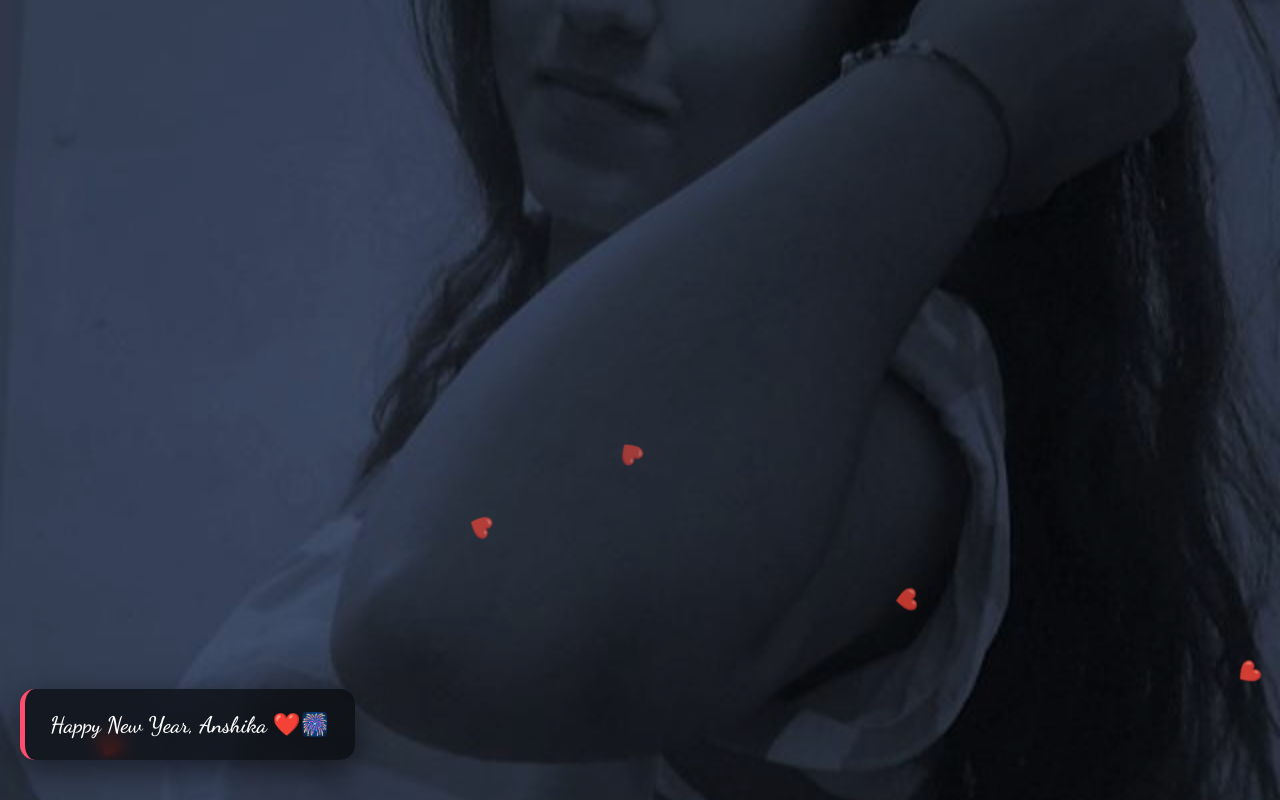
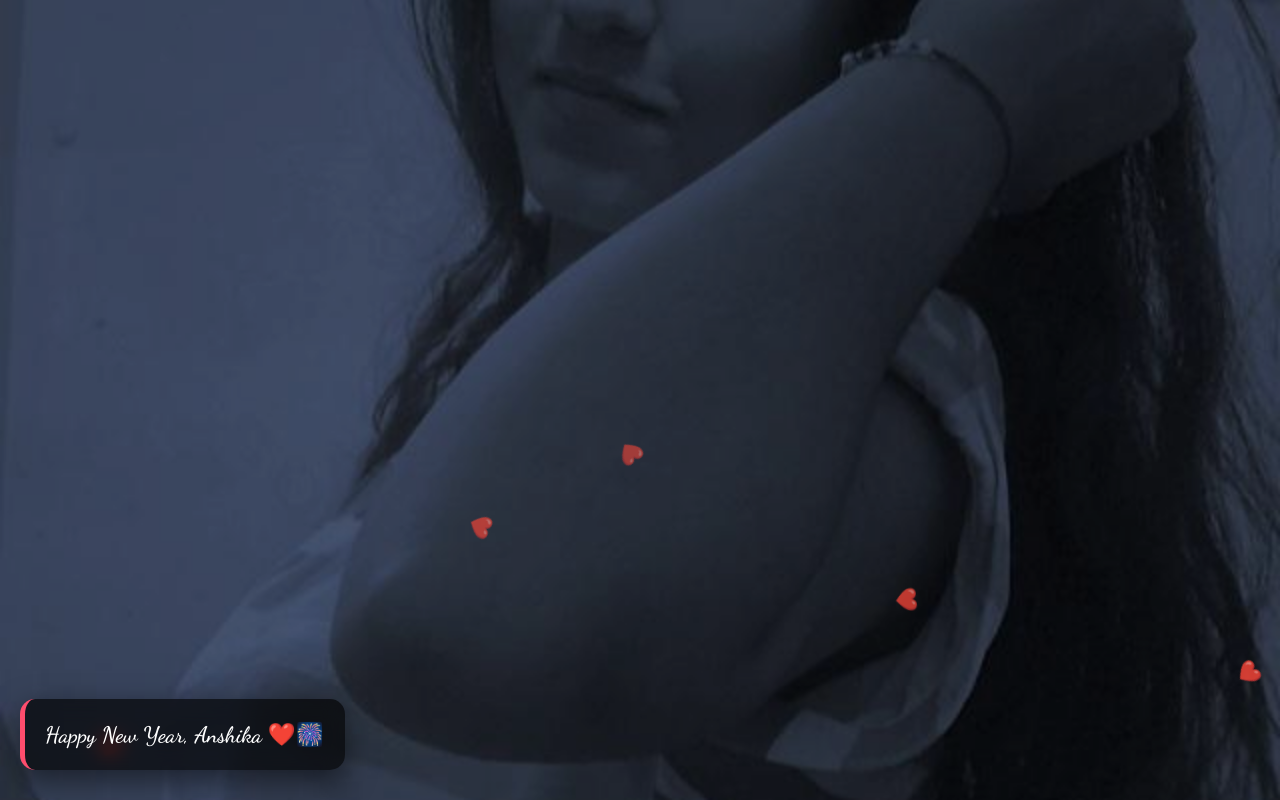
Before and after one commit to rajpootalok550-tech/My-Baby, a plain HTML site: page index.html in a window 1280 px wide. Both pictures are taken after a click on the button "Click to Open 💕". Drawn offline with Linux system fonts and the light colour scheme.

Commit message:
Refactor comments and enhance slideshow styles
Updated comments for clarity and adjusted styles for better visual appeal.

```diff
--- a/index.html
+++ b/index.html
@@ -16,7 +16,7 @@
       height: 100vh;
     }
 
-    /* Full-screen Background Slideshow */
+    /* Slideshow - Clearer Photos */
     #slideshow {
       position: fixed;
       top: 0;
@@ -35,12 +35,12 @@
       object-fit: cover;
       opacity: 0;
       transition: opacity 2s ease-in-out;
-      filter: brightness(70%); /* Brightened so photos are clearer */
+      filter: brightness(75%); /* Photos are now brighter */
     }
 
     .slide.active { opacity: 1; }
 
-    /* Opening Screen */
+    /* Start Screen */
     #start-screen {
       position: fixed;
       top: 0;
@@ -67,23 +67,23 @@
       box-shadow: 0 5px 20px rgba(255, 77, 109, 0.5);
     }
 
-    /* THE GREETING CARD (Moved to Bottom-Left) */
+    /* GREETING STICKER (Moved to Bottom-Left) */
     .overlay {
       position: absolute;
-      bottom: 40px; /* Space from bottom */
-      left: 20px;   /* Space from left */
+      bottom: 30px;
+      left: 20px;
       width: auto;
       display: none;
       z-index: 50;
     }
 
     .greeting-sticker {
-      background: rgba(0, 0, 0, 0.6); /* Darker glass for better contrast */
+      background: rgba(0, 0, 0, 0.65);
       backdrop-filter: blur(10px);
-      padding: 20px 25px;
+      padding: 20px;
       border-radius: 15px;
-      border-left: 5px solid #ff4d6d; /* Romantic accent line */
-      width: 280px; /* Smaller width so it doesn't cover the photo center */
+      border-left: 5px solid #ff4d6d;
+      width: 280px;
       box-shadow: 0 10px 30px rgba(0,0,0,0.5);
     }
 
@@ -165,16 +165,21 @@
       "Aur isi chakkar mein tumhe hurt kar deta hoon 💔",
       "Uske liye mujhe dil se afsos hai 🤍",
       "Par meri feelings kabhi fake nahi thi…",
+      "Na kal, na aaj, na kabhi ✨",
       "Anshika, tum meri life ka wo hissa ho…",
       "Jahan main sukoon mehsoos karta hoon 🫶",
       "Tumhari ek smile… 😊",
       "Mere hazaar problems ko shaant kar deti hai",
       "Is naye saal mein 🎊",
+      "Main sirf baatein nahi…",
       "Main effort dikhana chahta hoon 🌱",
       "Tumhara saath nibhana chahta hoon 🤞",
       "Tumhari aankhon mein khushi dekhna chahta hoon 🥺❤️",
+      "Chahe raahein perfect na ho…",
+      "Par mera irada hamesha saccha rahega 💞",
       "Anshika, main tumhe khona nahi chahta…",
       "Main tumhe hamesha chahna chahta hoon 💫",
+      "Iss saal bhi… aur aane wale har saal mein ✨",
       "Sirf tum, Anshika ❤️"
     ];
 
@@ -200,10 +205,9 @@
       startScreen.style.display = "none";
       mainContent.style.display = "block";
 
-      // AUDIO FAILSAFE: Load and play with error handling
       music.load();
       music.play().catch(() => {
-          // Retry logic for browsers
+          // If first try fails, try again on first user click
           document.addEventListener('click', () => music.play(), {once: true});
       });
 
```
